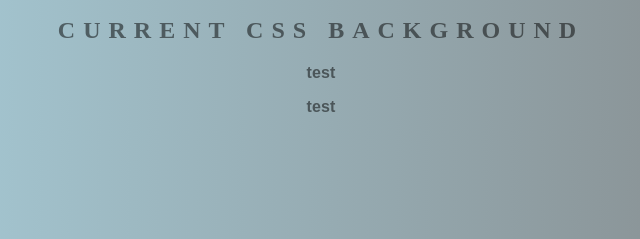
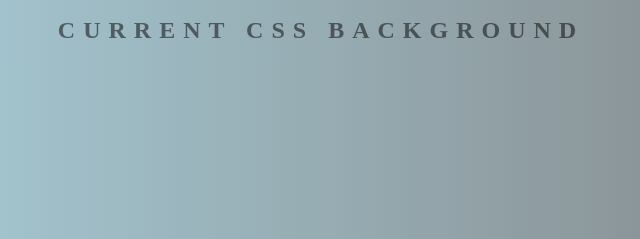
Before and after one commit to Libs1/background-generator, a plain HTML site: page index.html in a window 1280 px wide. Shown: the part 235-474 px from the top of the page, 319-959 px from the left. Drawn offline with Linux system fonts and the light colour scheme.

Commit message:
Update index.html

```diff
--- a/index.html
+++ b/index.html
@@ -9,8 +9,6 @@
 	<input class="color1" type="color" name="color1" value="#00ff00">
 	<input class="color2" type="color" name="color2" value="#ff0000">
 	<h2>Current CSS Background</h2>
-	<h3 class='test'>test</h3>
-	<h3 class='test'>test</h3>
 	<script type="text/javascript" src="script.js"></script>
 </body>
 </html>
```
